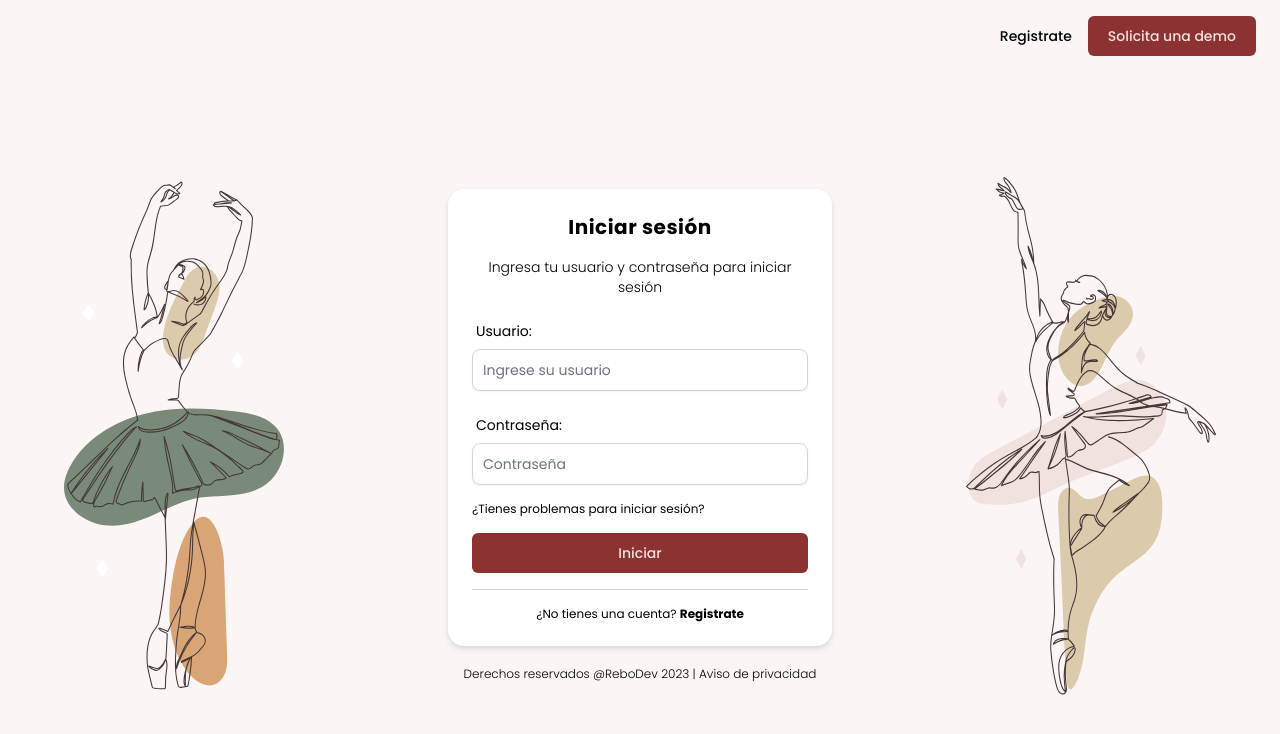
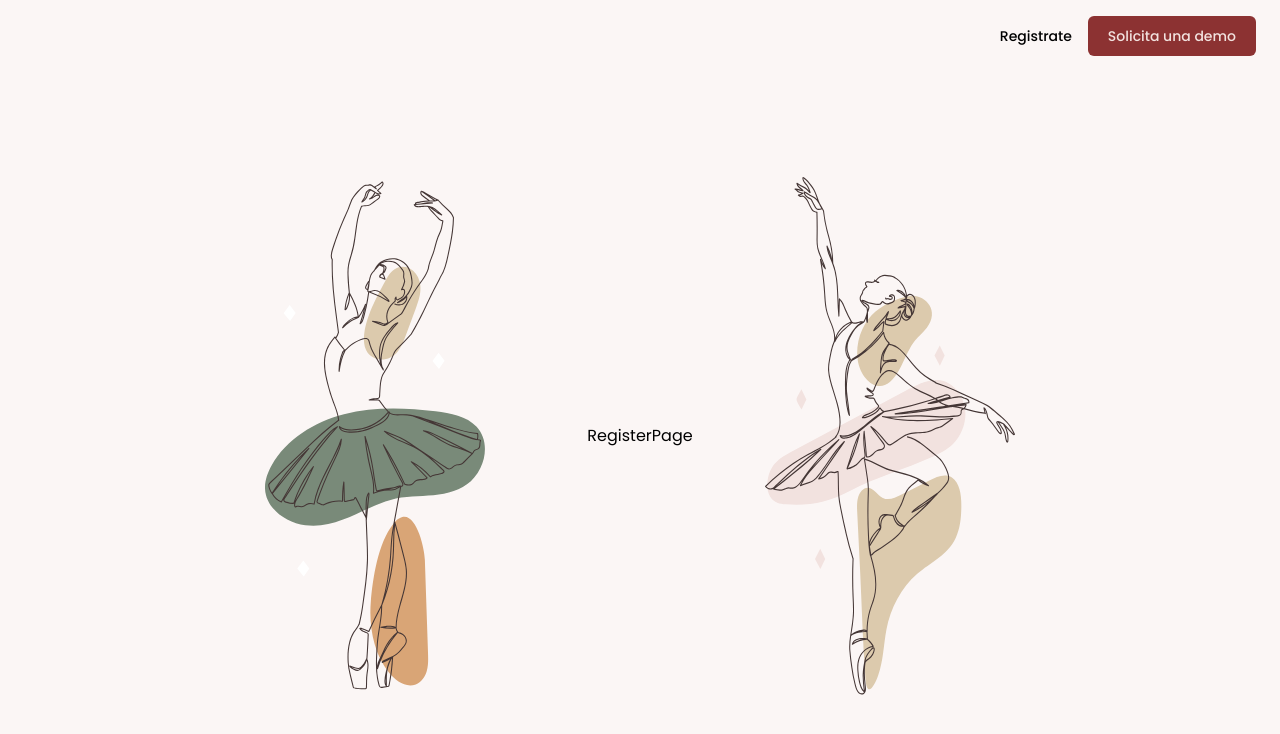
Before and after one commit to ReboDev94/ballet-studio-front, a React (Vite) app: page /auth/register in a window 1280 px wide. Before the commit this address led to /auth/login. Shown: the top 734 px of the page. Built offline with nearby package versions, Linux system fonts and the light colour scheme.

Commit message:
pages auth

```diff
--- a/src/auth/layout/AuthLayout.tsx
+++ b/src/auth/layout/AuthLayout.tsx
@@ -1,27 +1,37 @@
-import { Outlet } from 'react-router-dom';
+import { Link, Outlet, useNavigate } from 'react-router-dom';
 import { ButtonAd } from '../../common/components';
 import { BailarinaImage, BailarinaImage2 } from '../../common/assets/images';
 
 const AuthLayout = () => {
+  const navigate = useNavigate();
+  const wl = import.meta.env.VITE_WHATSAPP_LINK + encodeURIComponent(import.meta.env.VITE_WHATSAPP_MESSAGE);
+
   return (
     <div className="h-screen flex flex-col">
       <nav className="px-6 py-4">
         <div className=" flex flex-wrap items-center justify-end mx-auto">
           <div className="flex gap-4">
-            <button className="text-sm font-medium hover:underline">Registrate</button>
-            <ButtonAd onClick={() => {}}>Solicita una demo</ButtonAd>
+            <button
+              onClick={() => navigate('/auth/register')}
+              className="text-sm font-medium hover:underline"
+            >
+              Registrate
+            </button>
+            <Link to={wl}>
+              <ButtonAd>Solicita una demo</ButtonAd>
+            </Link>
           </div>
         </div>
       </nav>
-      <div className="flex-1 grid place-content-center">
-        <div className="flex-1 grid grid-cols-3">
-          <div className="flex justify-start">
+      <div className="flex-1 grid place-content-center py-5">
+        <div className="flex-1 grid grid-cols-1 md:grid-cols-2 lg:grid-cols-3">
+          <div className="hidden md:flex justify-start">
             <BailarinaImage width="220" />
           </div>
-          <div className="grid place-content-center">
+          <div className="grid place-content-center px-2 md:px-0">
             <Outlet />
           </div>
-          <div className="flex justify-end">
+          <div className="hidden lg:flex justify-end">
             <BailarinaImage2 width="250" />
           </div>
         </div>
--- a/src/auth/pages/LoginPage.tsx
+++ b/src/auth/pages/LoginPage.tsx
@@ -1,13 +1,15 @@
 import { useState } from 'react';
 import { ButtonAd, CardAd, FormInputAd, InputAd } from '../../common/components';
+import { useNavigate } from 'react-router-dom';
 
 const LoginPage = () => {
+  const navigate = useNavigate();
   const [first, setfirst] = useState('');
 
   return (
     <>
       <CardAd
-        className="w-96"
+        className="w-full md:w-96"
         cardBody={
           <div className="space-y-4">
             <h1 className="text-center font-bold text-xl tracking-wide">Iniciar sesión</h1>
@@ -42,8 +44,8 @@ const LoginPage = () => {
 
             <div className="border-b border-gray-400 border-opacity-50"></div>
 
-            <p className="text-xs text-center">
-              ¿No tienes una cuenta?{' '}
+            <p className="text-xs text-center" onClick={() => navigate('/auth/register')}>
+              ¿No tienes una cuenta?
               <span className="font-bold hover:underline hover:cursor-pointer">Registrate</span>
             </p>
           </div>
--- a/src/auth/routes/AuthRoutes.tsx
+++ b/src/auth/routes/AuthRoutes.tsx
@@ -1,5 +1,5 @@
 import { Routes, Route, Navigate } from 'react-router-dom';
-import LoginPage from '../pages/LoginPage';
+import { ResetPasswordPage, LoginPage, ConfirmPasswordPage, RegisterPage } from '../pages';
 import AuthLayout from '../layout/AuthLayout';
 
 const AuthRoutes = () => {
@@ -8,6 +8,9 @@ const AuthRoutes = () => {
       <Route element={<AuthLayout />}>
         <Route path="/*" element={<Navigate to="/auth/login" />}></Route>
         <Route path="login" element={<LoginPage />}></Route>
+        <Route path="reset-password" element={<ResetPasswordPage />}></Route>
+        <Route path="confirm-password" element={<ConfirmPasswordPage />}></Route>
+        <Route path="register" element={<RegisterPage />}></Route>
       </Route>
     </Routes>
   );
```
Also changed, not shown: 1 other file (tests, documents, lock files or other folders).
